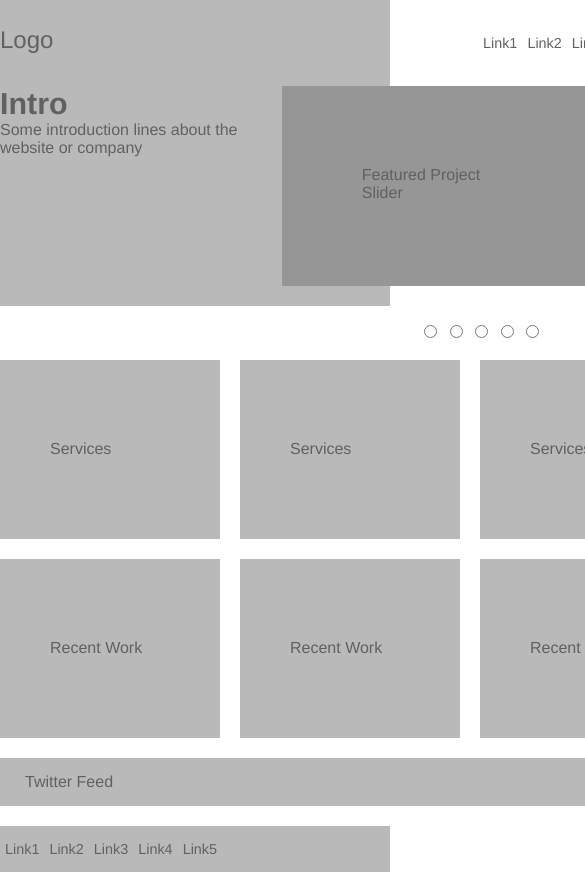
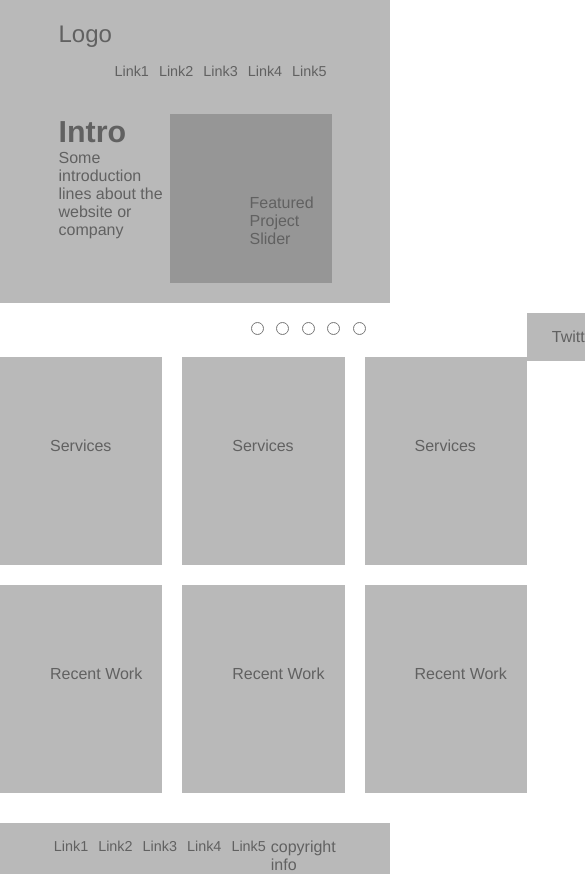
Before and after one commit to HenryFive/Flexbox-20210414, a plain HTML site: page index.html in a window 390 px wide. Shown: the top 874 px of the page, 585 px wide, since content can reach past the window. Drawn offline with Linux system fonts and the light colour scheme.

Commit message:
unfinished modification to prep for mobile responsivenes. To change large values px to vh or %

```diff
--- a/index.html
+++ b/index.html
@@ -1,6 +1,7 @@
 <html>
 <head>
     <meta charset="UTF-8">
+    <meta name="viewport" content= "width=device-width, initial-scale=1.0">
     <title>Flexbox</title>
     <link rel="stylesheet" type="text/css" href="style.css">
 </head>
--- /dev/null
+++ b/style.scss
@@ -0,0 +1,142 @@
+* {
+    color: rgb(97, 97, 97);
+    font-family: Helvetica;
+    font-size: 1em;
+    *border: 1px solid;
+}
+
+body {
+    margin: 0;
+}
+#flex-header{
+    width: 100%;
+    background-color: rgb(185, 185, 185);
+}
+#flex-header__container{
+    margin: 0 auto 0;
+    width:70vw;
+    display: flex;
+    flex-direction: column;
+}
+#flex-header__container-top{
+    padding-top: 20px;
+    display: flex;
+    flex-wrap:wrap;
+    align-items: baseline;
+}
+#flex-header__logo{
+    font-size: 1.5em;
+}
+header nav{
+    margin-left: auto;
+}
+ol {
+    padding: 0px;
+    margin: 0px;
+    display: flex;
+    flex-direction: row;
+
+}
+li{
+    list-style-type: none;
+    padding: 15px 5px;
+    font-size: 0.9em;
+}
+#flex-header__main-container{
+    display: flex;
+    padding: 20px 0;
+}
+#flex-header__caption {
+    flex: 4;
+    display: flex;
+    flex-direction: column;
+    padding-right: 3px;
+}
+#flex-header__caption-intro{
+    font-size: 1.9em;
+    font-weight: bold;
+}
+#flex-header__slide-container {
+    flex: 6;
+    background-color: rgb(150, 150, 150);
+    height: 20vh;
+}
+#flex-header--slide-txt{
+    margin: 80px 0 0 80px;
+}
+section {
+    background-color: white;
+    margin: 0 auto 20px auto;
+    width:700px;
+    height: 500px;
+    display: flex;
+    flex-direction: column;
+    flex-wrap: wrap;
+}
+#flex-section__swithcer-container {
+    padding: 8px;
+    margin: 8px 150px 0 auto;
+}
+#switcher input{
+    padding: 10px;
+}
+#flex-section__services-container{
+    margin: 0 -10px;
+    flex: 45%;
+    display: flex;
+    flex-wrap: wrap;
+}
+#flex-section__services-container div, #flex-section__works-container div{
+background-color: rgb(185, 185, 185);
+margin: 10px ;
+padding: 80px 0 0 50px;
+}
+#flex-section--service-1{
+    flex: 1;
+}
+#flex-section--service-2{
+    flex: 1;
+}
+#flex-section--service-3{
+    flex: 1;
+}
+#flex-section__works-container{
+    margin: 0 -10px;
+    display: flex;
+    flex: 45%;
+    flex-wrap: wrap;
+}
+#flex-section--work-1{
+    flex: 1;
+}
+#flex-section--work-2{
+    flex: 1;
+}
+#flex-section--work-3{
+    flex: 1;
+}
+#flex-section--twitter {
+    background-color: rgb(185, 185, 185);
+    padding: 15px 0 15px 25px;
+    margin-top: 10px;
+}
+
+footer{
+    background-color: rgb(185, 185, 185);
+
+}
+#flex-footer__container{
+    display: flex;
+    width: 75vw;
+    margin: 0 auto;
+}
+footer span{
+    margin: 15px 0 0 auto;
+}
+
+@media (min-width:320px)  { /* smartphones, iPhone, portrait 480x320 phones */ }
+@media (min-width:481px)  { /* portrait e-readers (Nook/Kindle), smaller tablets @ 600 or @ 640 wide. */ }
+@media (min-width:641px)  { /* portrait tablets, portrait iPad, landscape e-readers, landscape 800x480 or 854x480 phones */ }
+@media (min-width:961px)  { /* tablet, landscape iPad, lo-res laptops ands desktops */ }
+@media (min-width:1025px) { /* big landscape tablets, laptops, and desktops */ }
+@media (min-width:1281px) { /* hi-res laptops and desktops */ }
```
Also changed, not shown: style.css, 1 other file.
